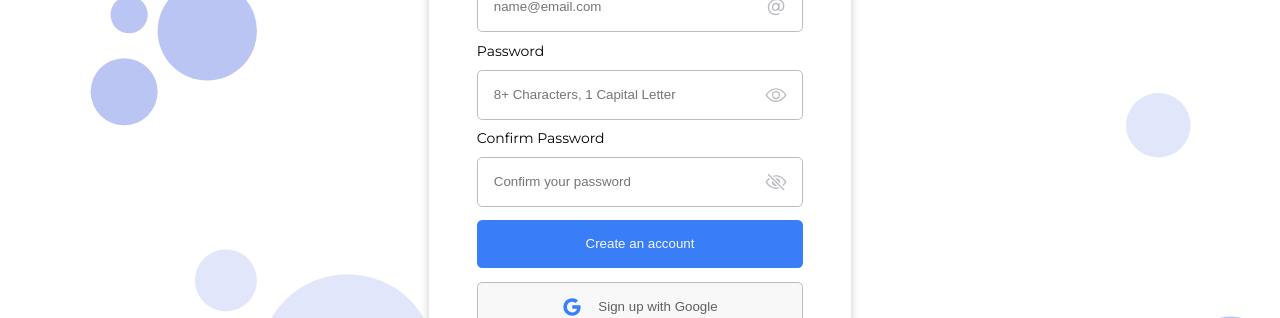
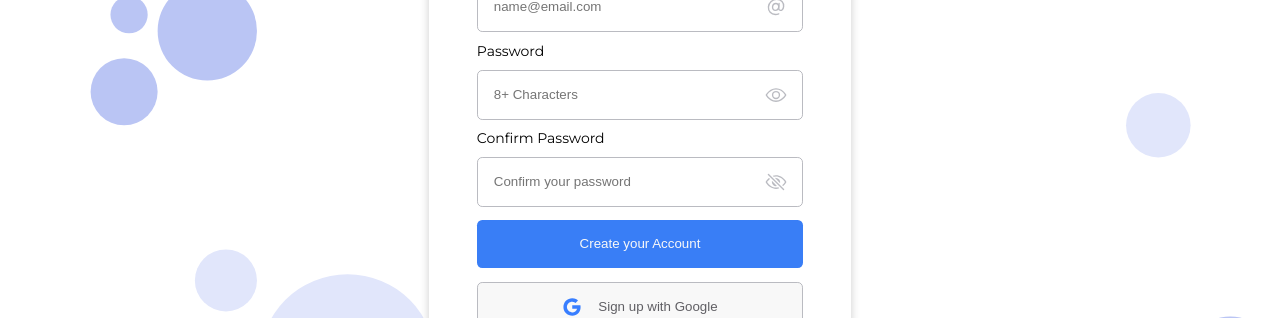
Before and after one commit to Ocholla-T/client, a Vue app: page /signup in a window 1280 px wide. Shown: the part 328-646 px from the top of the page. Built offline with nearby package versions, Linux system fonts and the light colour scheme.

Commit message:
ADD: Post request to server

```diff
--- a/src/views/Signup.vue
+++ b/src/views/Signup.vue
@@ -1,6 +1,7 @@
 <script setup>
-// @ts-ignore
 import FormInput from '@/components/FormInput.vue';
+import ErrorMessageCard from '@/components/ErrorMessageCard.vue';
+import { ref } from 'vue';
 
 function getImageSource(image) {
   // @ts-ignore
@@ -10,32 +11,74 @@ function getImageSource(image) {
 const inputs = [
   {
     title: 'E-mail',
-    inputType: 'text',
+    inputType: 'email',
     icon: getImageSource('at-outline'),
     placeholder: 'name@email.com',
+    inputValue: ref(''),
   },
   {
     title: 'Password',
     inputType: 'password',
     icon: getImageSource('eye-outline'),
-    placeholder: '8+ Characters, 1 Capital Letter',
+    placeholder: '8+ Characters',
+    inputValue: ref(''),
   },
   {
     title: 'Confirm Password',
     inputType: 'password',
     icon: getImageSource('eye-off-outline'),
     placeholder: 'Confirm your password',
+    inputValue: ref(''),
   },
 ];
+
+const errors = ref([]);
+async function hasError() {
+  if (errors.value.length > 0) {
+    console.log(true);
+  }
+}
+
+async function createAccount(event) {
+  errors.value = [];
+
+  const user = {
+    email: inputs[0].inputValue.value,
+    password: inputs[1].inputValue.value,
+    confirmPassword: inputs[2].inputValue.value,
+  };
+
+  await fetch('http://localhost:9000/api', {
+    method: 'POST',
+    body: JSON.stringify({ ...user }),
+    headers: {
+      'Content-Type': 'application/json',
+    },
+  })
+    .then((res) => {
+      return res.json();
+    })
+    .then((json) => {
+      if (json.errors) {
+        errors.value.push(...json.errors);
+      }
+    });
+}
 </script>
 
 <template>
   <section>
-    <form class="form" action="submit">
+    <form class="form" action="submit" @submit.prevent="createAccount" method="post">
       <h1 class="form__title">Create new account.</h1>
       <h4 class="form__subtitle">
         Already have an account? <router-link to="/login">Sign in</router-link>
       </h4>
+
+      <transition-group v-for="error in errors" :key="error" name="fade" tag="div">
+        <ErrorMessageCard class="form__error_message" v-if="hasError">
+          <template v-slot:error_message> {{ error.message }} </template>
+        </ErrorMessageCard>
+      </transition-group>
 
       <FormInput
         v-for="(input, index) in inputs"
@@ -44,9 +87,11 @@ const inputs = [
         :inputType="input.inputType"
         :placeholder="input.placeholder"
         :icon="input.icon"
+        :modelValue="input.inputValue.value"
+        @update:modelValue="(newValue) => (input.inputValue.value = newValue)"
       />
 
-      <button class="form__button form__button--blue" type="submit">Create an account</button>
+      <input class="form__button form__button--blue" type="submit" value="Create your Account" />
       <button class="form__button form__button--google" type="submit">
         <img src="@/assets/images/logo-google.svg" alt="" /> Sign up with Google
       </button>
```
